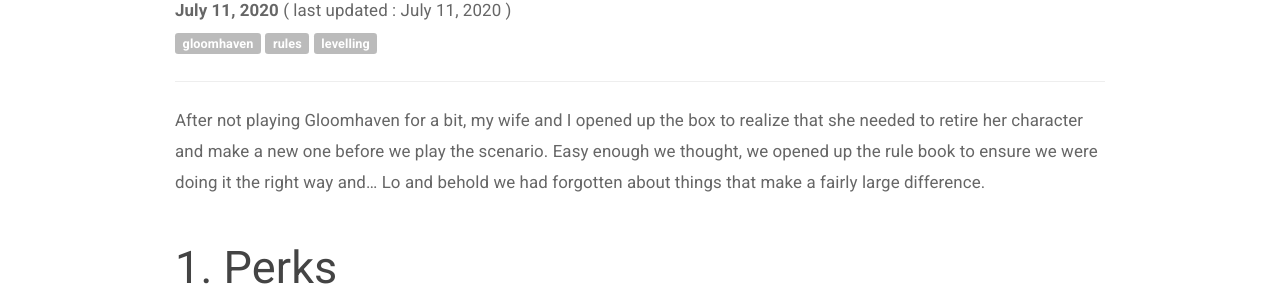
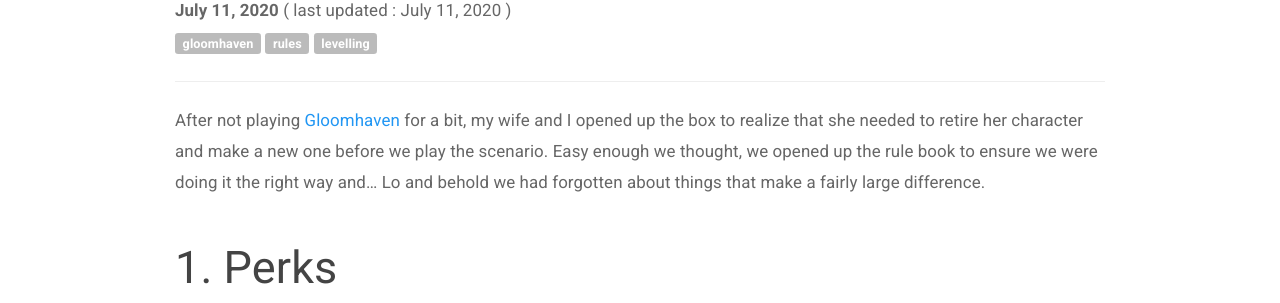
Before and after one commit to DanDobrick/blog, a Jekyll site: the page built from _posts/2020-07-11-gloomhaven-new-character.md, in a window 1280 px wide and 900 px high, scrolled down 407 px. Shown: the part 150-453 px from the top of the window. Built offline with Jekyll 4.4.1, drawn with Linux system fonts in a browser that asks for light colours; part of the change alters nothing that is shown.

```diff
--- a/_posts/2020-07-11-gloomhaven-new-character.md
+++ b/_posts/2020-07-11-gloomhaven-new-character.md
@@ -6,7 +6,7 @@ categories: boardgames
 tags: [gloomhaven, rules, levelling]
 is_post: true
 ---
-After not playing Gloomhaven for a bit, my wife and I opened up the box to realize that she needed to retire her character and make a new one before we play the scenario. Easy enough we thought, we opened up the rule book to ensure we were doing it the right way and... Lo and behold we had forgotten about things that make a fairly large difference.
+After not playing [Gloomhaven](https://www.amazon.com/gp/product/B01LZXVN4P/ref=as_li_tl?ie=UTF8&tag=dandobrickblo-20&camp=1789&creative=9325&linkCode=as2&creativeASIN=B01LZXVN4P&linkId=096992d7b494498fb58bcdc7c1ecb7fb) for a bit, my wife and I opened up the box to realize that she needed to retire her character and make a new one before we play the scenario. Easy enough we thought, we opened up the rule book to ensure we were doing it the right way and... Lo and behold we had forgotten about things that make a fairly large difference.
 <!--more-->
 ## 1. Perks
 When you create a new character you get perks equal to the number of characters you have previously retired. This is something we both had forgotten about in the past so it was quite the surprise when we read that portion of the rules.
```
